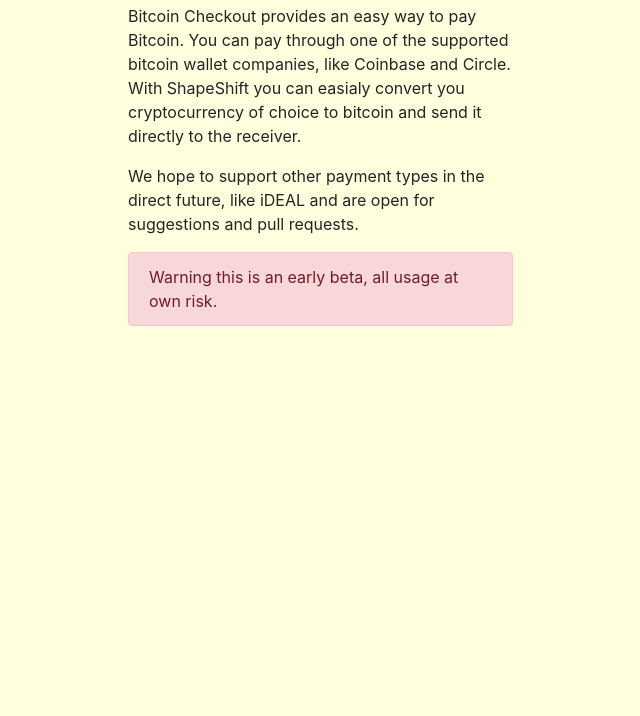
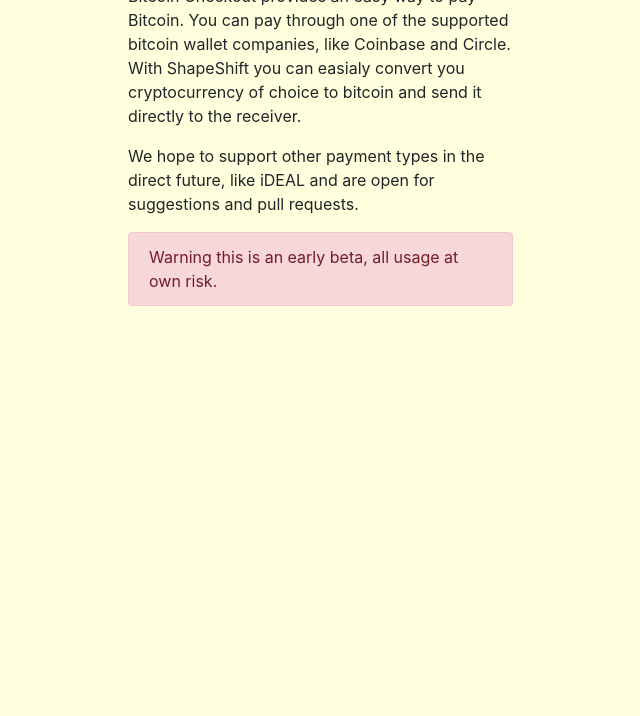
Before and after one commit to kaibakker/bitcoincheckout, a React app: page index.html in a window 1280 px wide. Shown: the part 84-800 px from the top of the page, without its empty margins (527-1167 px from the left). Built offline with nearby package versions, Linux system fonts and the light colour scheme.

Commit message:
Adds info class

```diff
--- a/index.html
+++ b/index.html
@@ -19,7 +19,7 @@
 			<div id="main" class="col-md-6">
 				<!-- The App will be rendered here -->
 			</div>
-			<div id="main" class="col-md-6" style="margin-top: 20px">
+			<div class="col-md-6 info">
 				<h1>Bitcoin Checkout</h1>
 
 				<p>Bitcoin Checkout provides an easy way to pay Bitcoin. You can pay through one of the supported bitcoin wallet companies, like Coinbase and Circle. With ShapeShift you can easialy convert you cryptocurrency of choice to bitcoin and send it directly to the receiver.</p>
```
